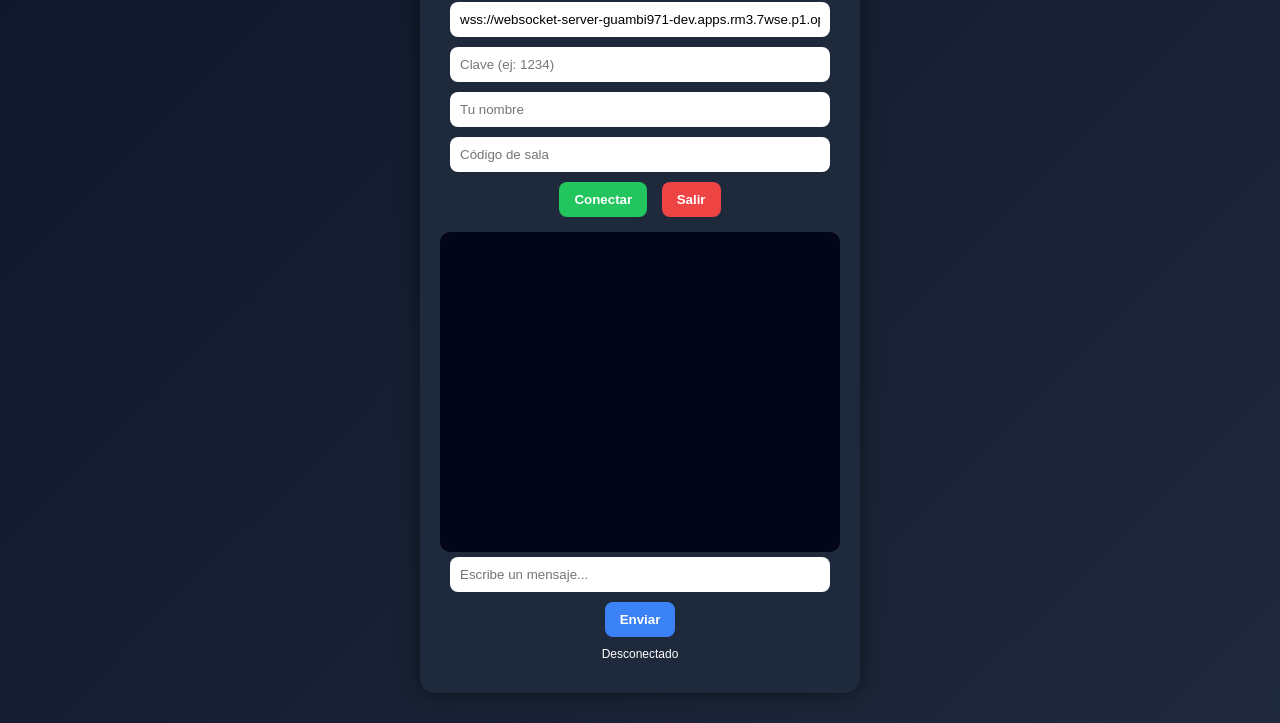
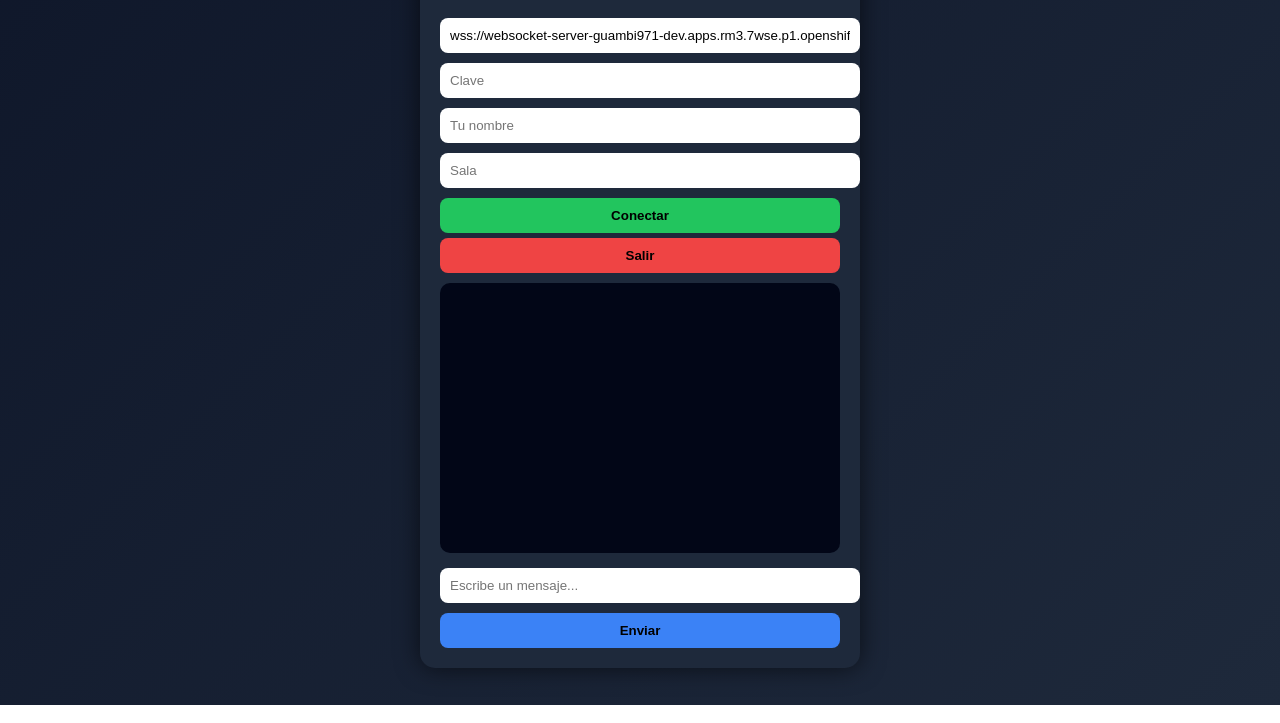
Before and after one commit to Alex97G/websocket-demo, a plain HTML site: page client/index.html in a window 1280 px wide. Shown: the part 111-834 px from the top of the page. Drawn offline with Linux system fonts and the light colour scheme.

Commit message:
UI final bonita

```diff
--- a/client/index.html
+++ b/client/index.html
@@ -10,72 +10,61 @@ body {
   font-family: Arial, sans-serif;
   background: linear-gradient(135deg, #0f172a, #1e293b);
   color: white;
-  text-align: center;
+  display: flex;
+  justify-content: center;
+  align-items: center;
+  height: 100vh;
 }
 
 .container {
   width: 400px;
-  margin: 30px auto;
   background: #1e293b;
   padding: 20px;
   border-radius: 15px;
-  box-shadow: 0px 0px 20px rgba(0,0,0,0.5);
+  box-shadow: 0 0 25px rgba(0,0,0,0.6);
 }
 
 h2 {
-  margin-bottom: 10px;
+  text-align: center;
 }
 
 input {
-  width: 90%;
+  width: 100%;
   padding: 10px;
-  margin: 5px;
+  margin: 5px 0;
   border-radius: 8px;
   border: none;
-  outline: none;
 }
 
 button {
-  padding: 10px 15px;
-  margin: 5px;
+  padding: 10px;
+  margin-top: 5px;
   border: none;
   border-radius: 8px;
   cursor: pointer;
+  width: 100%;
   font-weight: bold;
 }
 
-.connect {
-  background: #22c55e;
-  color: white;
-}
-
-.disconnect {
-  background: #ef4444;
-  color: white;
-}
-
-.send {
-  background: #3b82f6;
-  color: white;
-}
+.connect { background: #22c55e; }
+.disconnect { background: #ef4444; }
+.send { background: #3b82f6; }
 
 #chat {
-  height: 300px;
+  height: 250px;
   overflow-y: auto;
   background: #020617;
   padding: 10px;
   border-radius: 10px;
-  margin-top: 10px;
-  text-align: left;
+  margin: 10px 0;
 }
 
 /* mensajes */
 .msg {
+  padding: 8px;
   margin: 5px;
-  padding: 8px 10px;
   border-radius: 10px;
-  max-width: 70%;
-  word-wrap: break-word;
+  max-width: 75%;
 }
 
 .me {
@@ -93,14 +82,9 @@ button {
 }
 
 .system {
+  text-align: center;
+  font-size: 12px;
   color: #facc15;
-  font-size: 12px;
-  text-align: center;
-}
-
-.status {
-  font-size: 12px;
-  margin-top: 5px;
 }
 </style>
 
@@ -109,12 +93,12 @@ button {
 <body>
 
 <div class="container">
-<h2>💬 Chat WebSocket PRO</h2>
+<h2>💬 Chat WebSocket</h2>
 
 <input id="url" value="wss://websocket-server-guambi971-dev.apps.rm3.7wse.p1.openshiftapps.com">
-<input id="password" placeholder="Clave (ej: 1234)">
+<input id="password" placeholder="Clave">
 <input id="username" placeholder="Tu nombre">
-<input id="room" placeholder="Código de sala">
+<input id="room" placeholder="Sala">
 
 <button class="connect" onclick="connect()">Conectar</button> <button class="disconnect" onclick="disconnect()">Salir</button>
 
@@ -122,8 +106,6 @@ button {
 
 <input id="message" placeholder="Escribe un mensaje...">
 <button class="send" onclick="send()">Enviar</button>
-
-<p class="status" id="status">Desconectado</p>
 </div>
 
 <script>
@@ -134,15 +116,12 @@ function connect() {
 
   socket.onopen = () => {
     log("Conectado 🚀", "system");
-    document.getElementById("status").innerText = "🟢 Conectado";
 
-    // autenticación
     socket.send(JSON.stringify({
       type: "auth",
       password: document.getElementById("password").value
     }));
 
-    // unirse a sala
     socket.send(JSON.stringify({
       type: "join",
       username: document.getElementById("username").value,
@@ -151,9 +130,13 @@ function connect() {
   };
 
   socket.onmessage = (e) => {
-    console.log("DATA:", e.data);
+    let data;
 
-    const data = JSON.parse(e.data);
+    try {
+      data = JSON.parse(e.data);
+    } catch {
+      return;
+    }
 
     if (data.type === "message") {
       log(data.user + ": " + data.text, "other");
@@ -174,7 +157,6 @@ function connect() {
 
   socket.onclose = () => {
     log("Desconectado ❌", "system");
-    document.getElementById("status").innerText = "🔴 Desconectado";
   };
 }
 
```
